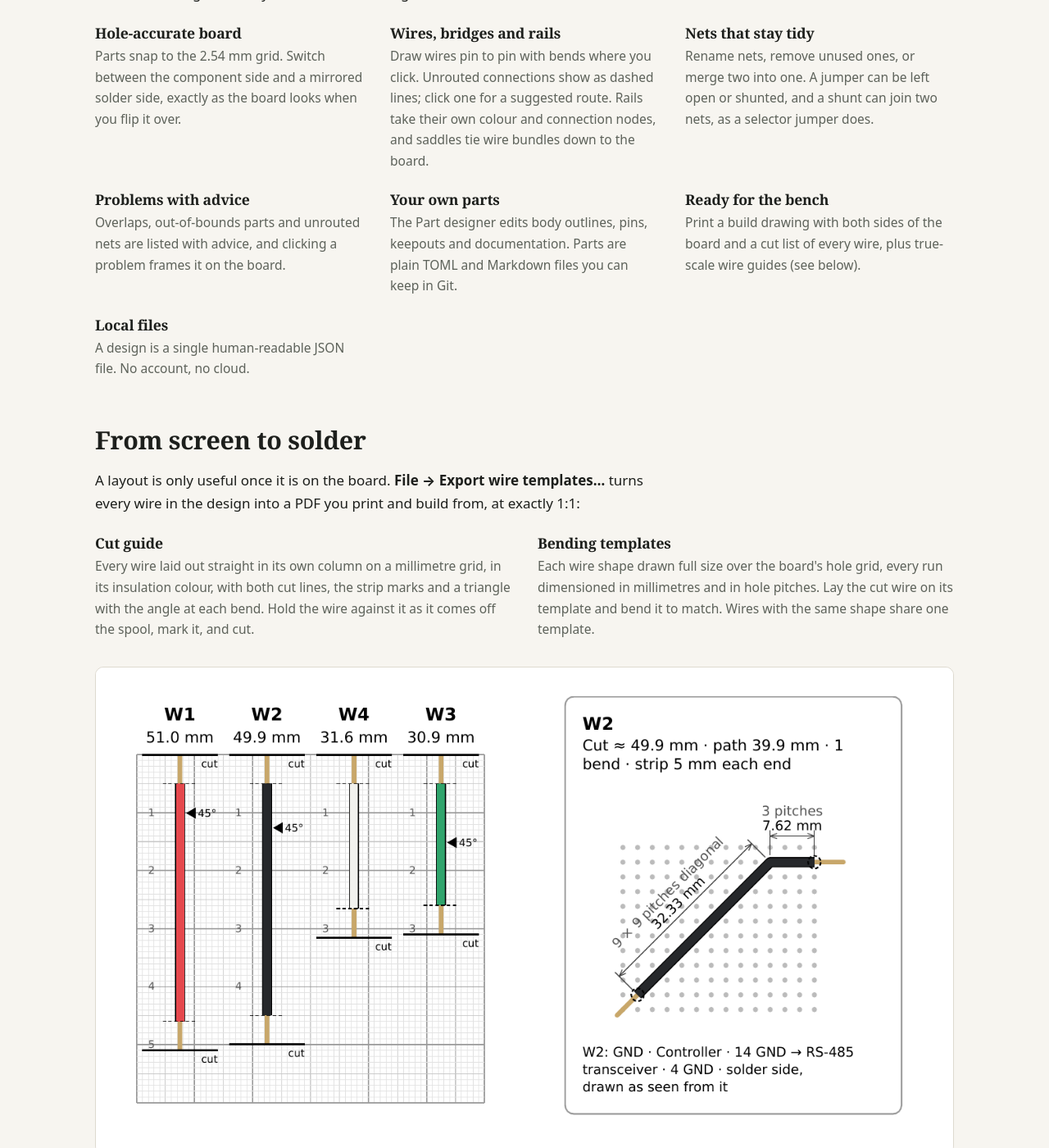
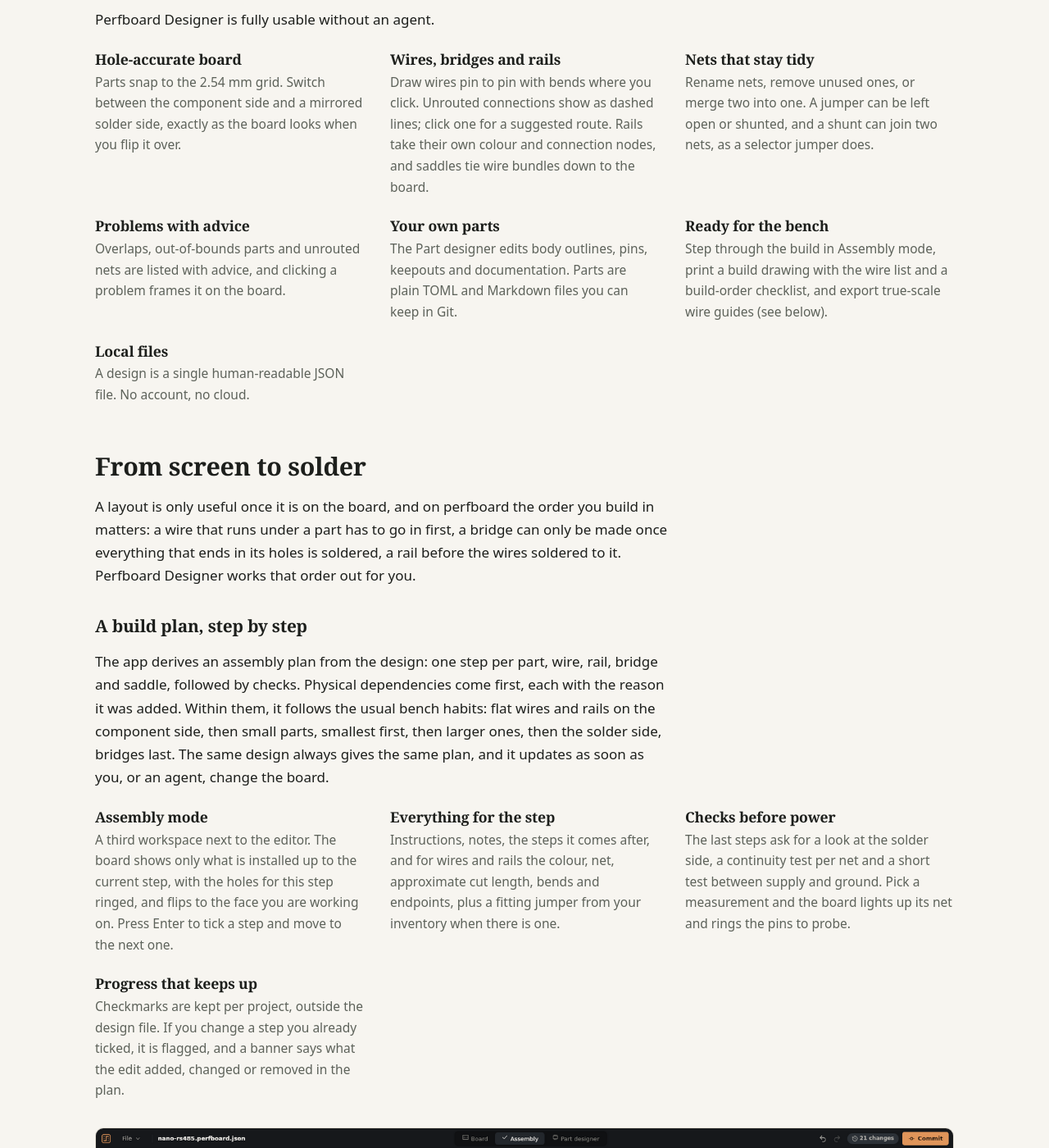
Before and after one commit to arturormk/arturormk.github.io, a Jekyll site: the page built from projects/perfboard-designer-rust/index.md, in a window 1280 px wide and 1400 px high, scrolled down 3729 px. Shown: the whole window at 82% size. Built offline with Jekyll 4.4.1, drawn with Linux system fonts in a browser that asks for light colours; some of the changed text lies outside the part shown.

Commit message:
Update the Perfboard Designer page for assembly planning
Expand "From screen to solder" with the step-by-step build plan:
how the order is derived, Assembly mode, per-step details, the checks
before power with lit-up nets, and checkmarks that flag changed steps,
with a screenshot of step 24 of the Nano RS-485 example. Describe the
printed build drawing's wire list in build order and build-order
checklist, and mention rails in the wire templates. List the assembly
plan among the MCP reads, and replace "not there yet" for assembly with
its current limitations and the parts library gaps.

Co-Authored-By: Claude Opus 5.5 <noreply@anthropic.com>

```diff
--- a/_data/projects.yml
+++ b/_data/projects.yml
@@ -116,8 +116,8 @@ projects:
     summary: >-
       Desktop editor for laying out circuits on perfboard, with an MCP
       server so Claude Code or Codex can place parts, route wires and check
-      the design alongside you, and 1:1 printed guides to cut and bend
-      every wire.
+      the design alongside you, a step-by-step build plan, and 1:1
+      printed guides to cut and bend every wire.
 
   - repo: gitwatch-rust
     title: gitwatch
--- a/projects/perfboard-designer-rust/index.md
+++ b/projects/perfboard-designer-rust/index.md
@@ -18,6 +18,7 @@ facts:
   - Agents edit the same design you see, live
   - Electrical changes wait for your approval
   - Every step can be undone, committed and compared
+  - Step-by-step build order with an Assembly mode
   - Prints 1:1 wire cut and bending guides
   - MIT
 ---
@@ -77,8 +78,8 @@ The MCP server gives the agent the same tools you have, and no more:
   <div>
     <h3>Read the design</h3>
     <p>The full project, the board, the parts library with each part's
-    documentation, the validation report and a rendered picture of either
-    side of the board.</p>
+    documentation, the validation report, the assembly plan and a
+    rendered picture of either side of the board.</p>
   </div>
   <div>
     <h3>Edit it</h3>
@@ -167,8 +168,9 @@ Perfboard Designer is fully usable without an agent.
   </div>
   <div>
     <h3>Ready for the bench</h3>
-    <p>Print a build drawing with both sides of the board and a cut list
-    of every wire, plus true-scale wire guides (see below).</p>
+    <p>Step through the build in Assembly mode, print a build drawing
+    with the wire list and a build-order checklist, and export true-scale
+    wire guides (see below).</p>
   </div>
   <div>
     <h3>Local files</h3>
@@ -179,9 +181,77 @@ Perfboard Designer is fully usable without an agent.
 
 ## From screen to solder
 
-A layout is only useful once it is on the board. **File → Export wire
-templates…** turns every wire in the design into a PDF you print and
-build from, at exactly 1:1:
+A layout is only useful once it is on the board, and on perfboard the
+order you build in matters: a wire that runs under a part has to go in
+first, a bridge can only be made once everything that ends in its holes
+is soldered, a rail before the wires soldered to it. Perfboard
+Designer works that order out for you.
+
+### A build plan, step by step
+
+The app derives an assembly plan from the design: one step per part,
+wire, rail, bridge and saddle, followed by checks. Physical
+dependencies come first, each with the reason it was added. Within
+them, it follows the usual bench habits: flat wires and rails on the
+component side, then small parts, smallest first, then larger ones,
+then the solder side, bridges last. The same design always gives the
+same plan, and it updates as soon as you, or an agent, change the board.
+
+<div class="features">
+  <div>
+    <h3>Assembly mode</h3>
+    <p>A third workspace next to the editor. The board shows only what
+    is installed up to the current step, with the holes for this step
+    ringed, and flips to the face you are working on. Press Enter to
+    tick a step and move to the next one.</p>
+  </div>
+  <div>
+    <h3>Everything for the step</h3>
+    <p>Instructions, notes, the steps it comes after, and for wires and
+    rails the colour, net, approximate cut length, bends and endpoints,
+    plus a fitting jumper from your inventory when there is one.</p>
+  </div>
+  <div>
+    <h3>Checks before power</h3>
+    <p>The last steps ask for a look at the solder side, a continuity
+    test per net and a short test between supply and ground. Pick a
+    measurement and the board lights up its net and rings the pins to
+    probe.</p>
+  </div>
+  <div>
+    <h3>Progress that keeps up</h3>
+    <p>Checkmarks are kept per project, outside the design file. If you
+    change a step you already ticked, it is flagged, and a banner says
+    what the edit added, changed or removed in the plan.</p>
+  </div>
+</div>
+
+<figure class="shot">
+  <img src="assembly-mode.png" width="1600" height="869"
+    alt="Perfboard Designer in Assembly mode at step 24 of 83, Fit Nano: the step list on the left, the component side of the board in the middle with the wires and parts fitted so far faded and the Nano's 30 holes ringed, and the step's instructions on the right with the five wires that run under the Nano's body listed under Comes after">
+  <figcaption>Assembly mode on the Nano RS-485 example, at step 24 of 83.
+  The five wires that run under the Nano went in first, and the panel on
+  the right lists them under <em>Comes after</em>, each with the reason.
+  The solder-side wires (marked S) and the bridges come next.</figcaption>
+</figure>
+
+Agents can read the same plan through MCP, so you can ask yours to
+explain the order or to suggest a layout change that makes the board
+easier to build. They read it; they don't reorder it behind your back.
+
+### On paper
+
+**File → Print build drawing** puts the plan on paper for the bench, or
+for handing the build to someone else: both faces of the board, the
+wire list in the order the wires go in, with estimated cut lengths and
+a tick box for each, and a build-order checklist with every step and a
+box for each continuity measurement. Steps you have already ticked in
+the app print as done.
+
+### Wires cut and bent to size
+
+**File → Export wire templates…** turns every wire and rail in the
+design into a PDF you print and build from, at exactly 1:1:
 
 <div class="features">
   <div>
@@ -189,7 +259,8 @@ build from, at exactly 1:1:
     <p>Every wire laid out straight in its own column on a millimetre
     grid, in its insulation colour, with both cut lines, the strip marks
     and a triangle with the angle at each bend. Hold the wire against it
-    as it comes off the spool, mark it, and cut.</p>
+    as it comes off the spool, mark it, and cut. Rails also show where to
+    strip the insulation for each connection point.</p>
   </div>
   <div>
     <h3>Bending templates</h3>
@@ -217,8 +288,8 @@ resize printed pages. Print it with **Page Scaling set to None** (or
 
 Perfboard Designer is in its first public development series (0.1). It
 has reached what I'd call a minimum usable product: you can design a
-real board from start to finish, by hand or with an agent, and print it
-to build. It is still very much in development, and file formats and
+real board from start to finish, by hand or with an agent, and then
+build it step by step from the screen or from paper. It is still very much in development, and file formats and
 tools may change.
 
 - **Platform**: developed and tested on **Linux**. The code is written to
@@ -230,11 +301,16 @@ tools may change.
   RS-485 breakouts, RJ45 jacks, Dupont pins and jumpers), plus the Part
   designer for your own.
 
-Not there yet: the rest of assembly planning (the order to solder
-things in, and a step-by-step build view), and creating parts through
-MCP, which agents can only read today. Passing
-validation means the geometry and connections are consistent. It is
-never a guarantee that a circuit is electrically correct or safe.
+Not there yet: a larger parts library, a place to keep parts of your
+own with each project, and creating parts through MCP, which agents can
+only read today. The build order is a heuristic: it follows the
+physical dependencies but doesn't model whether the iron can reach a
+joint between tall parts, and where two wires cross on the same side
+without a recorded choice, it leaves their order to you. Assembly
+checkmarks are stored on the computer, so a build continued on another
+machine starts from the printed checklist. Passing validation means the
+geometry and connections are consistent. It is never a guarantee that a
+circuit is electrically correct or safe.
 
 ## Get started
 
```
Also changed, not shown: projects/perfboard-designer-rust/assembly-mode.png (added).
